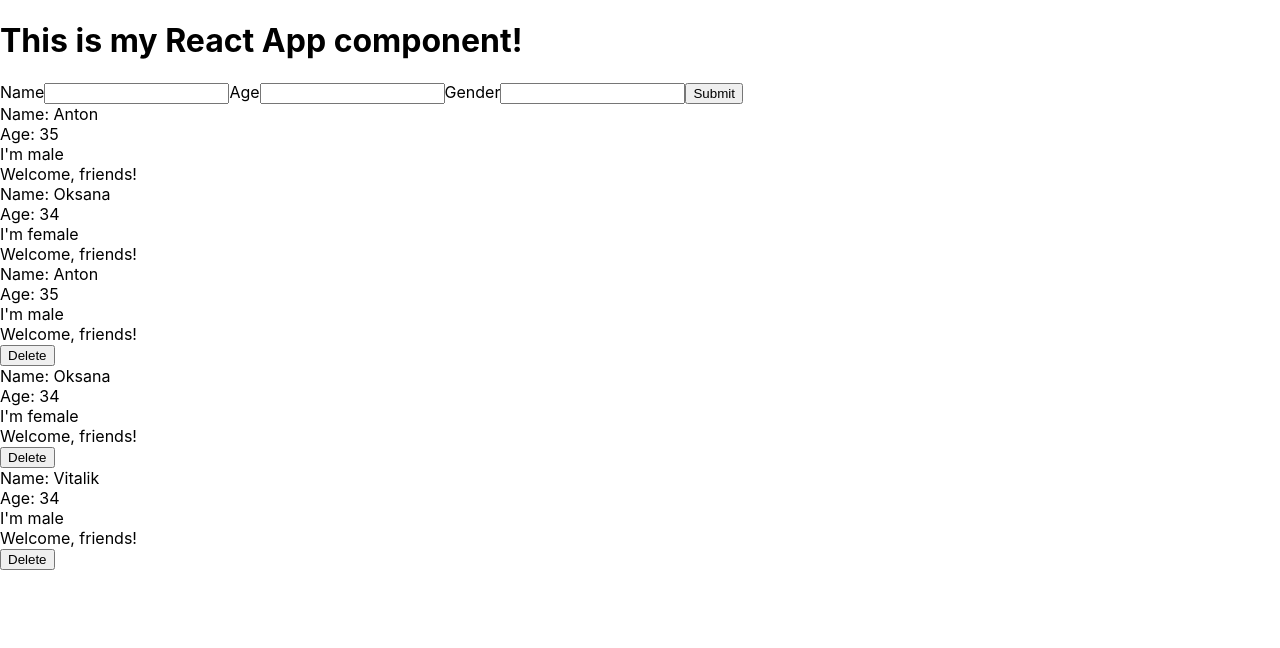
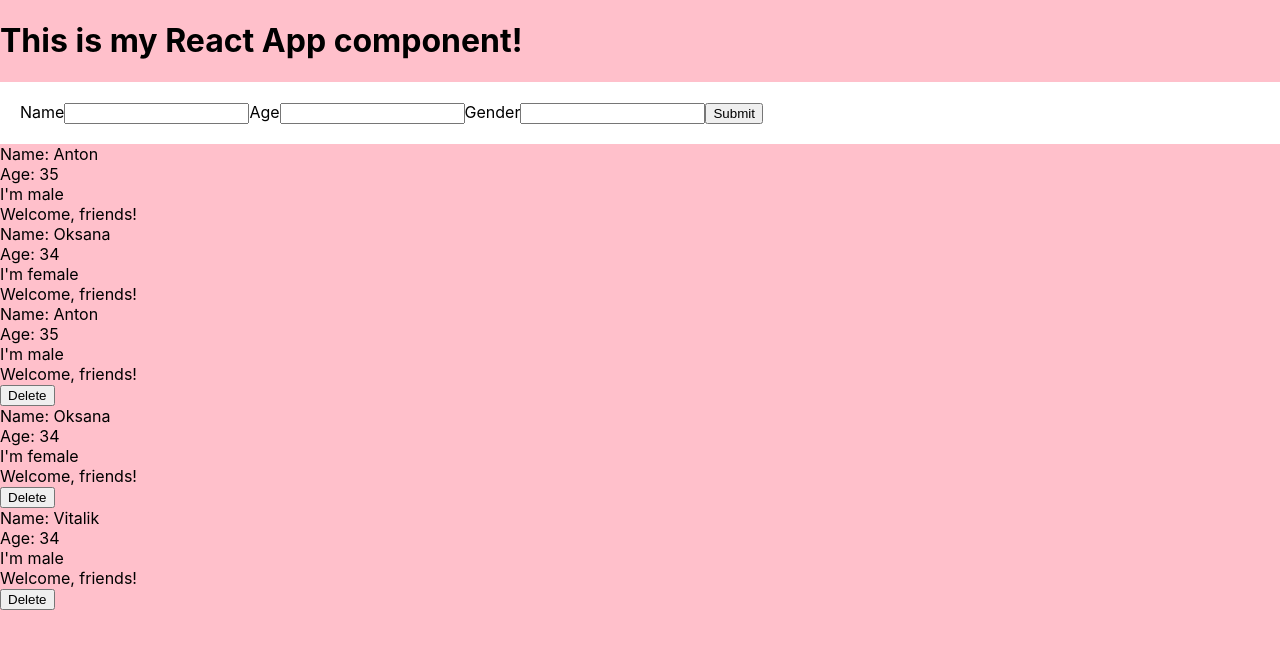
Before and after one commit to antosha-85/Trainings, a React (Create React App) app in the folder net2/: page / in a window 1280 px wide. Shown: the top 648 px of the page. Built offline with nearby package versions, Linux system fonts and the light colour scheme.

Commit message:
Applied CSS to the project

```diff
--- /dev/null
+++ b/net2/src/People.css
@@ -0,0 +1,9 @@
+body {
+  background-color: pink;
+  transition: all 1s;
+}
+
+form {
+  background-color: #fff;
+  padding: 20px;
+}
--- a/net2/src/People.js
+++ b/net2/src/People.js
@@ -1,4 +1,5 @@
 import React from "react";
+import './People.css'
 
 const People = (props) => {
   const { people, deletePerson } = props;
```
Also changed, not shown: 1 other file (tests, documents, lock files or other folders).
